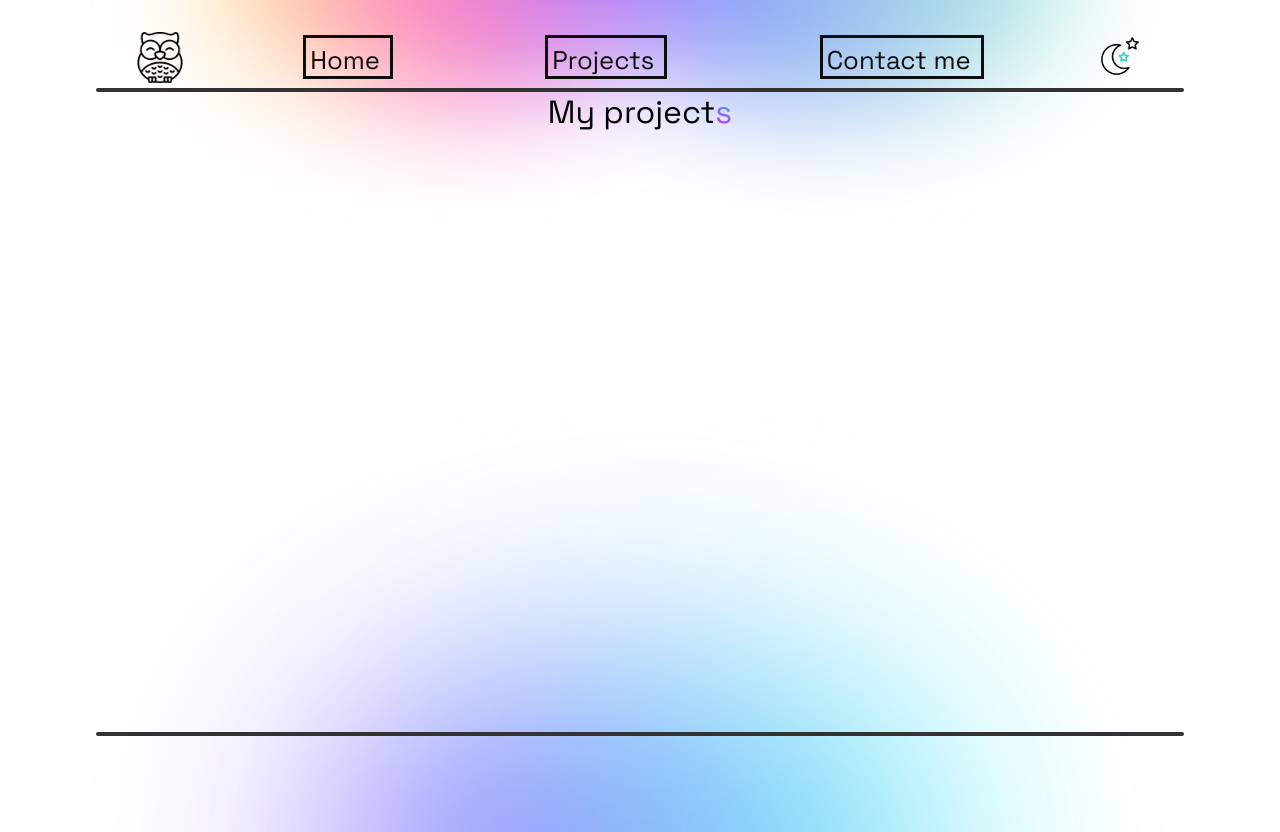
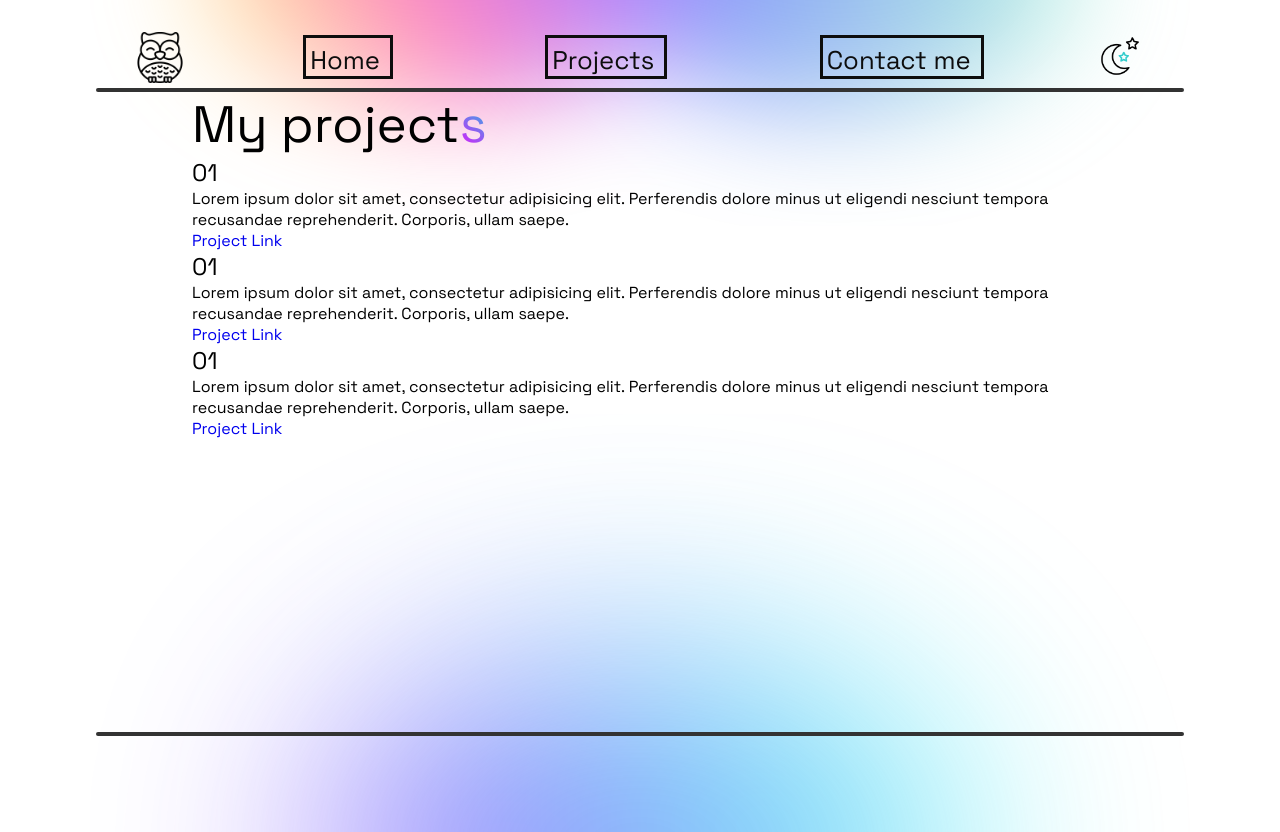
Before and after one commit to chinmay200/PortfolioSite, a React (Create React App) app: page /project in a window 1280 px wide. Built offline with nearby package versions, Linux system fonts and the light colour scheme.

Commit message:
Projects page

```diff
--- a/src/Styles/button.css
+++ b/src/Styles/button.css
@@ -37,9 +37,9 @@
 
 .btn:hover::after{
     border: 3px solid #181818;
-    transform: translate(-3px , -3px);
+    transform: translate(-2px , -3px);
 }
 
 .btn:hover::before{
-    transform: translate(3px , 3px);
+    transform: translate(2px , 3px);
 }
--- a/src/Styles/projects.css
+++ b/src/Styles/projects.css
@@ -1,7 +1,9 @@
 .projects{
     height: 80vh;
+    width: 70%;
+
 }
 
-.head > h1{
-    font-size: 2em;
+.head h1{
+    font-size: 3.2em;
 }
--- a/src/components/Projects.jsx
+++ b/src/components/Projects.jsx
@@ -24,6 +24,37 @@ function Projects() {
                 My project<span>s</span>
               </h1>
             </div>
+            <div className="container">
+              <div className="card">
+                <div className="circle">
+                  <h2>01</h2>
+                </div>
+                <div className="content">
+                  <p>Lorem ipsum dolor sit amet, consectetur adipisicing elit. Perferendis dolore minus ut eligendi nesciunt tempora recusandae reprehenderit. Corporis, ullam saepe.</p>
+                  <a href="https://github.com/chinmay200" target={"_blank"}>Project Link</a>
+                </div>
+              </div>
+
+              <div className="card">
+                <div className="circle">
+                  <h2>01</h2>
+                </div>
+                <div className="content">
+                  <p>Lorem ipsum dolor sit amet, consectetur adipisicing elit. Perferendis dolore minus ut eligendi nesciunt tempora recusandae reprehenderit. Corporis, ullam saepe.</p>
+                  <a href="https://github.com/chinmay200" target={"_blank"}>Project Link</a>
+                </div>
+              </div>
+
+              <div className="card">
+                <div className="circle">
+                  <h2>01</h2>
+                </div>
+                <div className="content">
+                  <p>Lorem ipsum dolor sit amet, consectetur adipisicing elit. Perferendis dolore minus ut eligendi nesciunt tempora recusandae reprehenderit. Corporis, ullam saepe.</p>
+                  <a href="https://github.com/chinmay200" target={"_blank"}>Project Link</a>
+                </div>
+              </div>
+            </div>
           </div>
         </div>
     }
```
